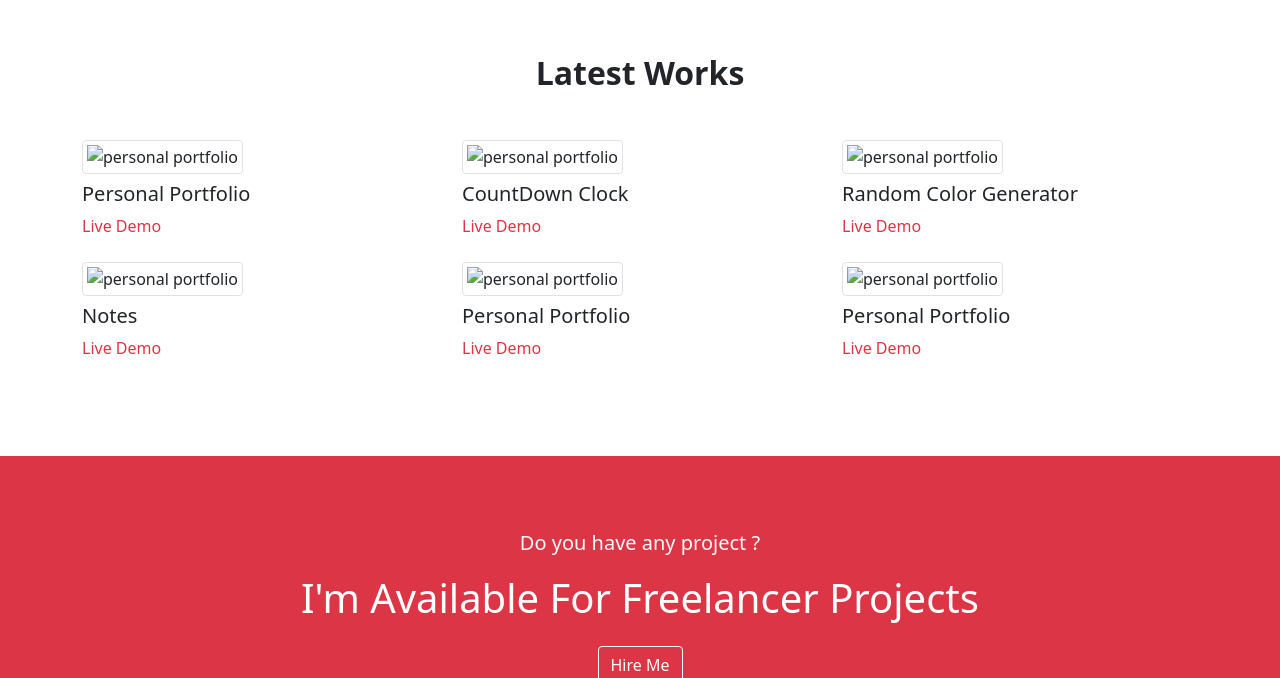
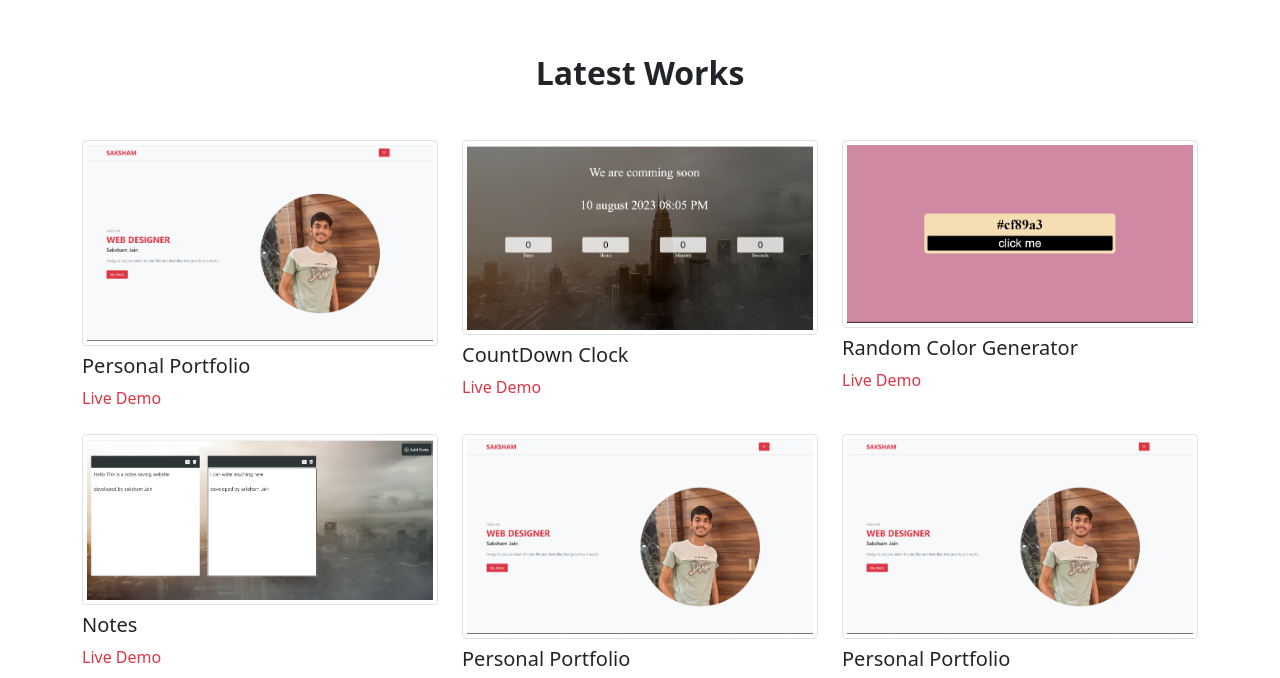
Before and after one commit to 27sakshamjain/personal_portfolio, a plain HTML site: page index.html in a window 1280 px wide. Shown: the part 2122-2800 px from the top of the page. Drawn offline with nearby package versions, Linux system fonts and the light colour scheme; the site is published under a folder, as on GitHub Pages, so addresses that start at the root find nothing.

Commit message:
Update index.html

```diff
--- a/index.html
+++ b/index.html
@@ -36,7 +36,7 @@
             <div class="row min-vh-100 align-items-center align-content-center">
                 <div class="col-md-6 mt-5 mt-md-0">
                    <div class="home-img text-center">
-                    <img src="/circle profile2.png" class="rounded-circle mw-100" alt="profile image">
+                    <img src="circle profile2.png" class="rounded-circle mw-100" alt="profile image">
                    </div>
                 </div>
                 <div class="col-md-6 mt-5 mt-md-0 order-md-first">
@@ -183,42 +183,42 @@
             <div class="row">
                 <div class="col-md-6 col-lg-4">
                     <div class="portfolio-items">
-                        <img src="/personal_ss.png" class="w-100 img-thumbnail img-fluid" alt="personal portfolio">
+                        <img src="personal_ss.png" class="w-100 img-thumbnail img-fluid" alt="personal portfolio">
                         <h3 class="text-capitalize fs-5 my-2">personal portfolio</h3>
                         <p class="mb-4"><a href="#" class="text-danger text-decoration-none">Live Demo</a></p>
                     </div>
                 </div>
                 <div class="col-md-6 col-lg-4">
                     <div class="portfolio-items">
-                        <img src="/countdown2.png" class="w-100 img-thumbnail img-fluid" alt="personal portfolio">
+                        <img src="countdown2.png" class="w-100 img-thumbnail img-fluid" alt="personal portfolio">
                         <h3 class="text-capitalize fs-5 my-2">countDown Clock</h3>
                         <p class="mb-4"><a href="https://27sakshamjain.github.io/countdown/" class="text-danger text-decoration-none">Live Demo</a></p>
                     </div>
                 </div>
                 <div class="col-md-6 col-lg-4">
                     <div class="portfolio-items">
-                        <img src="/randomcolor2.png" class="w-100 img-thumbnail" alt="personal portfolio">
+                        <img src="randomcolor2.png" class="w-100 img-thumbnail" alt="personal portfolio">
                         <h3 class="text-capitalize fs-5 my-2">Random color generator</h3>
                         <p class="mb-4"><a href="https://27sakshamjain.github.io/Random_color/" class="text-danger text-decoration-none">Live Demo</a></p>
                     </div>
                 </div>
                 <div class="col-md-6 col-lg-4">
                     <div class="portfolio-items">
-                        <img src="/notes2.png" class="w-100 img-thumbnail" alt="personal portfolio">
+                        <img src="notes2.png" class="w-100 img-thumbnail" alt="personal portfolio">
                         <h3 class="text-capitalize fs-5 my-2">Notes</h3>
                         <p class="mb-4"><a href="https://27sakshamjain.github.io/Notes/" class="text-danger text-decoration-none">Live Demo</a></p>
                     </div>
                 </div>
                 <div class="col-md-6 col-lg-4">
                     <div class="portfolio-items">
-                        <img src="/personal_ss.png" class="w-100 img-thumbnail" alt="personal portfolio">
+                        <img src="personal_ss.png" class="w-100 img-thumbnail" alt="personal portfolio">
                         <h3 class="text-capitalize fs-5 my-2">personal portfolio</h3>
                         <p class="mb-4"><a href="#" class="text-danger text-decoration-none">Live Demo</a></p>
                     </div>
                 </div>
                 <div class="col-md-6 col-lg-4">
                     <div class="portfolio-items">
-                        <img src="/personal_ss.png" class="w-100 img-thumbnail" alt="personal portfolio">
+                        <img src="personal_ss.png" class="w-100 img-thumbnail" alt="personal portfolio">
                         <h3 class="text-capitalize fs-5 my-2">personal portfolio</h3>
                         <p class="mb-4"><a href="#" class="text-danger text-decoration-none">Live Demo</a></p>
                     </div>
```
